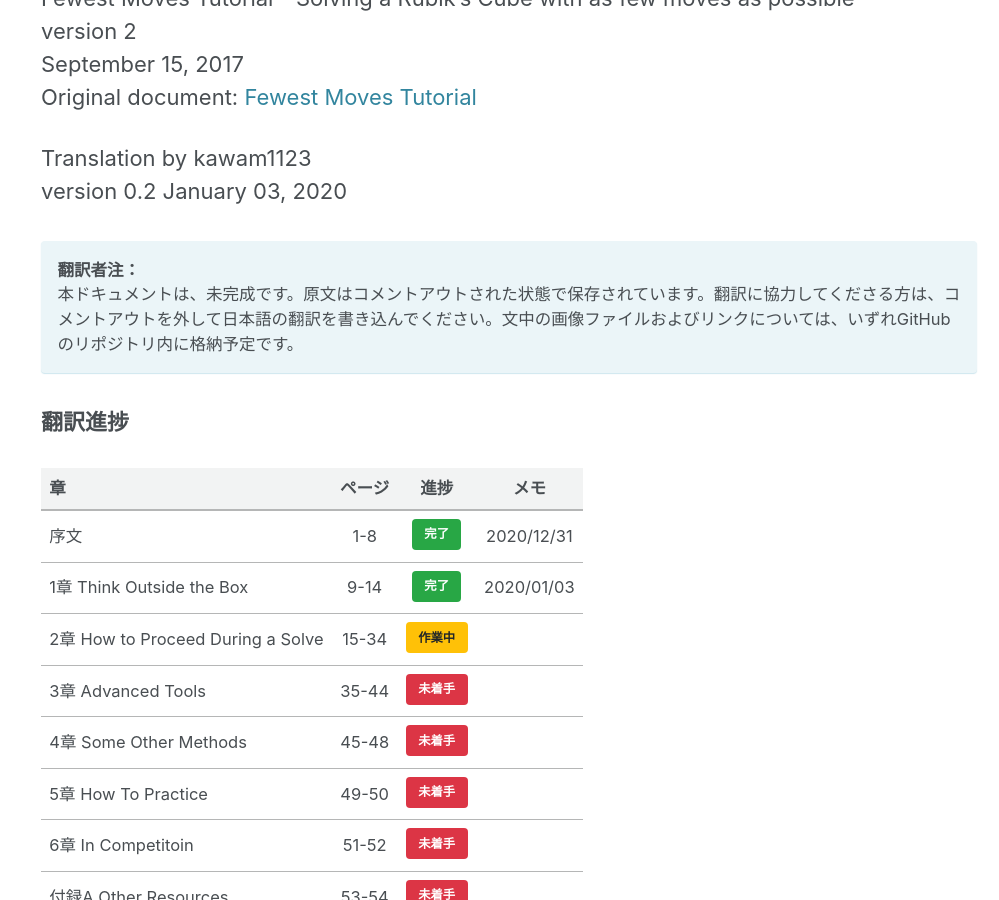
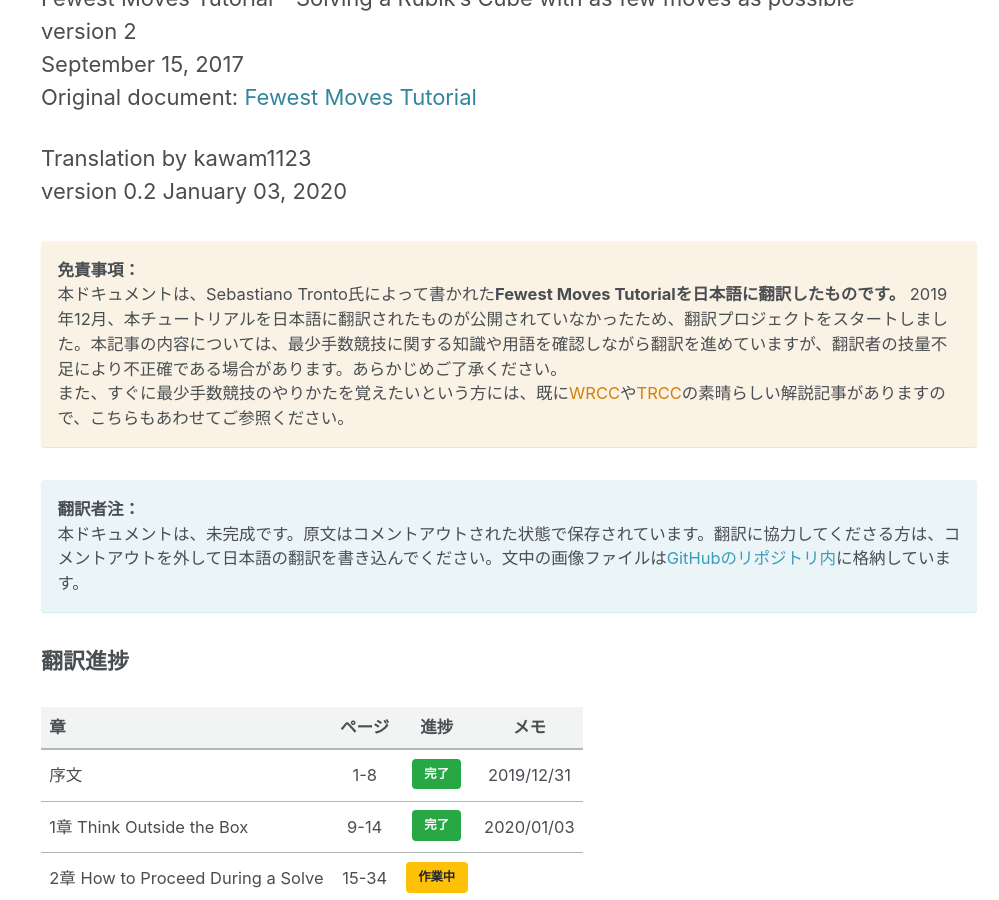
Before and after one commit to kawam1123/translation, a Jekyll site: the page built from _pages/FMC-tutorial.md, in a window 1280 px wide and 900 px high, scrolled down 3942 px. Shown: the whole window, without its empty margins (281-1280 px from the left). Built offline with Jekyll 4.4.1, drawn with Linux system fonts in a browser that asks for light colours; cached includes are drawn as plain includes; nearby versions of some CDN libraries.

Commit message:
免責事項を追記

```diff
--- a/_pages/FMC-tutorial.md
+++ b/_pages/FMC-tutorial.md
@@ -36,16 +36,20 @@
 version 0.2
 January 03, 2020
 
+**免責事項：**
+本ドキュメントは、Sebastiano Tronto氏によって書かれた**Fewest Moves Tutorialを日本語に翻訳したものです。** 2019年12月、本チュートリアルを日本語に翻訳されたものが公開されていなかったため、翻訳プロジェクトをスタートしました。本記事の内容については、最少手数競技に関する知識や用語を確認しながら翻訳を進めていますが、翻訳者の技量不足により不正確である場合があります。あらかじめご了承ください。
+また、すぐに最少手数競技のやりかたを覚えたいという方には、既に[WRCC](http://wrcc.main.jp/commentary_fmc/fmc/index)や[TRCC](http://trcc.sub.jp/solution/fmc/fmcindex.html)の素晴らしい解説記事がありますので、こちらもあわせてご参照ください。
+{: .notice--warning}
 
 **翻訳者注：**
-本ドキュメントは、未完成です。原文はコメントアウトされた状態で保存されています。翻訳に協力してくださる方は、コメントアウトを外して日本語の翻訳を書き込んでください。文中の画像ファイルおよびリンクについては、いずれGitHubのリポジトリ内に格納予定です。
+本ドキュメントは、未完成です。原文はコメントアウトされた状態で保存されています。翻訳に協力してくださる方は、コメントアウトを外して日本語の翻訳を書き込んでください。文中の画像ファイルは[GitHubのリポジトリ内](https://github.com/kawam1123/translation)に格納しています。
 {: .notice--info}
 
 **翻訳進捗**
 
 |章|ページ|進捗|メモ|
 |:---|:---:|:---:|:---:|
-|序文                                   |1-8    |[完了](#){: .btn .btn-success}     |2020/12/31|
+|序文                                   |1-8    |[完了](#){: .btn .btn-success}     |2019/12/31|
 |1章 Think Outside the Box              |9-14   |[完了](#){:.btn .btn-success}      |2020/01/03|
 |2章 How to Proceed During a Solve      |15-34  |[作業中](#){: .btn .btn-warning}   ||
 |3章 Advanced Tools                     |35-44  |[未着手](#){: .btn .btn-danger}    ||
```
